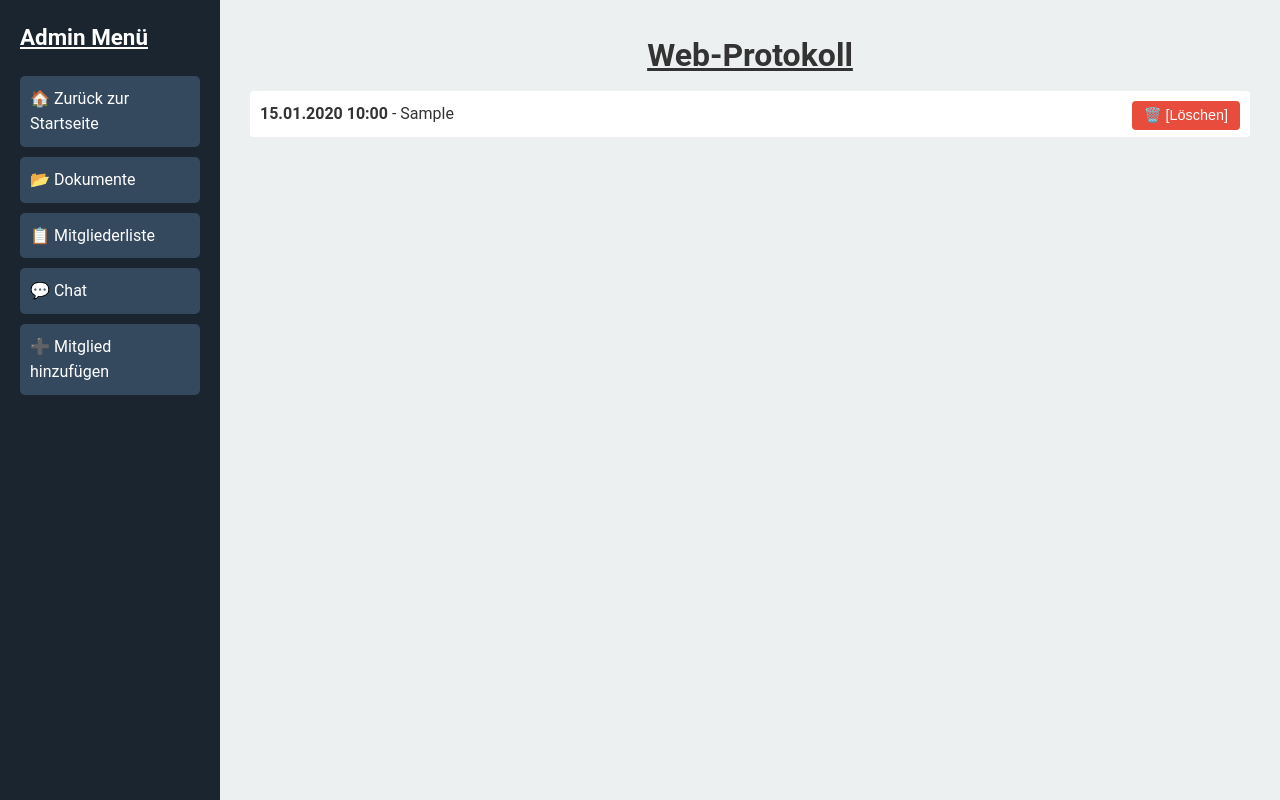
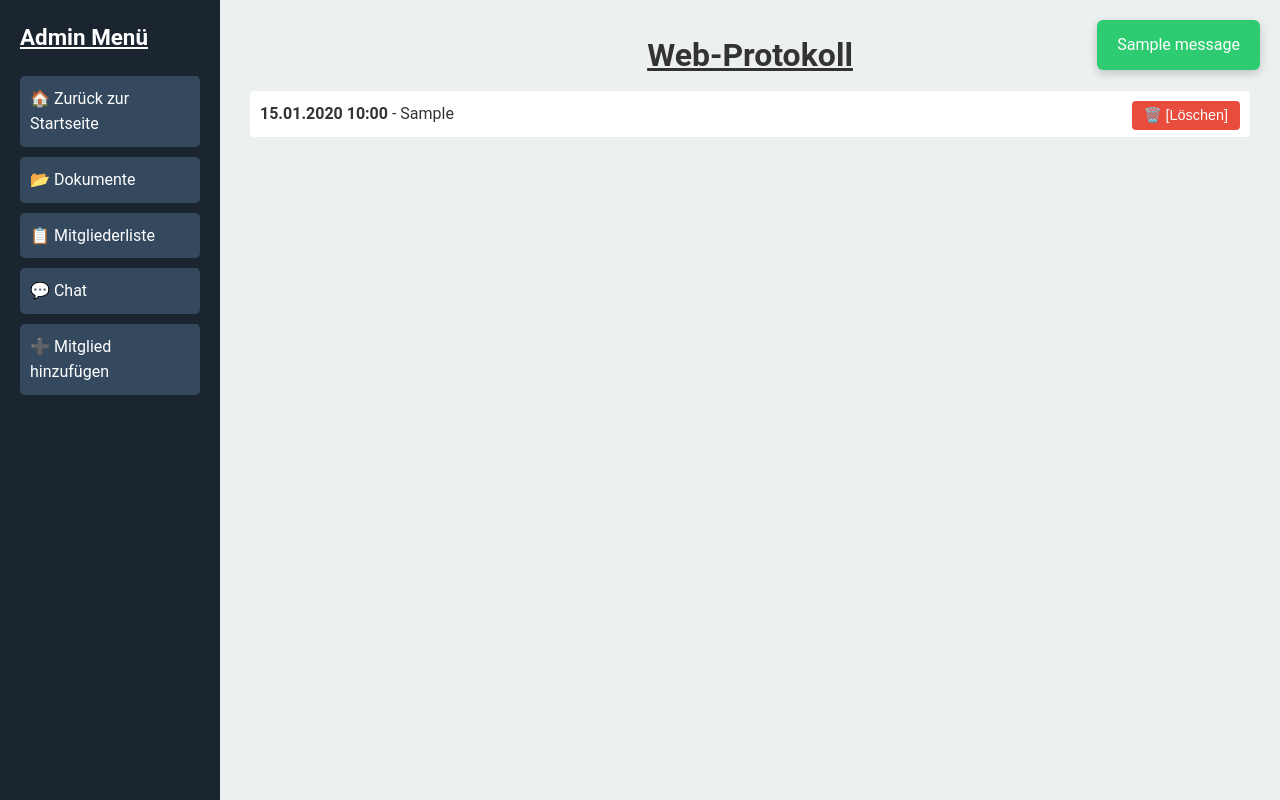
Before and after one commit to TendouToru/Unsere-Partei, a Flask app: page /log in a window 1280 px wide. Run offline with Flask 3, Linux system fonts and the light colour scheme; tables that the repository leaves empty hold one stand-in row (values such as "Sample post"); one stand-in notice (Sample message) is shown; some libraries are stand-ins or nearby versions.

Commit message:
Update log.html

```diff
--- a/Projekt/templates/log.html
+++ b/Projekt/templates/log.html
@@ -31,6 +31,17 @@
             <header>
                 <h1 class="headline">Web-Protokoll</h1>
             </header>
+
+                {% with messages = get_flashed_messages(with_categories=True) %}
+                    {% if messages %}
+                        <div class="flash-messages">
+                            {% for category, message in messages %}
+                                <div class="flash flash-{{ category }}">{{ message }}</div>
+                            {% endfor %}
+                        </div>
+                    {% endif %}
+                {% endwith %}
+
             <ul class="log-list">
                 {% for entry in entries %}
                     <li>
```
